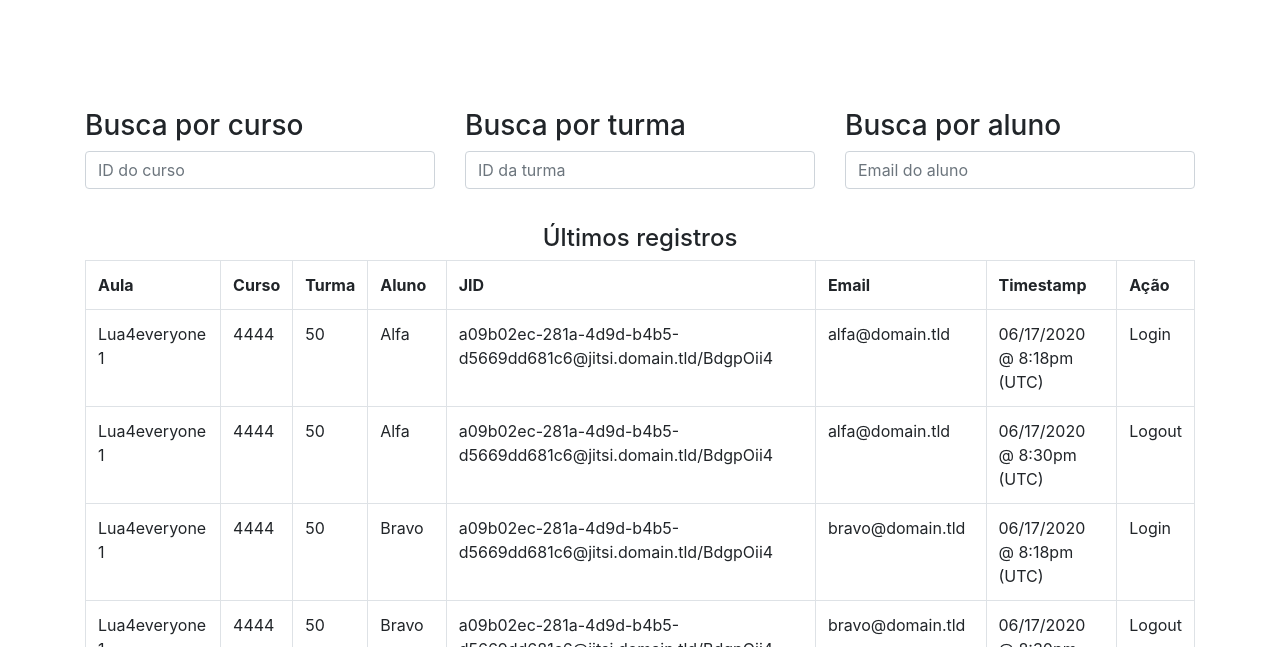
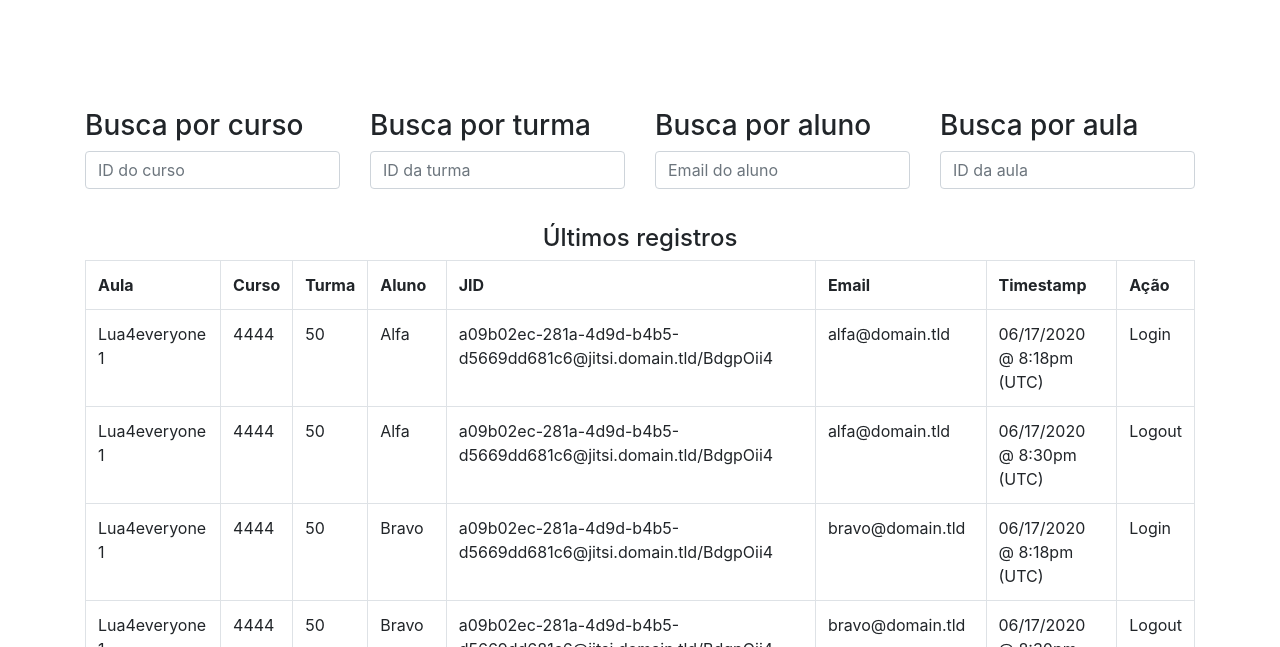
Before and after one commit to bryanasdev000/jitsi-presence-logger, a plain HTML site: page index.html in a window 1280 px wide. Shown: the part 153-800 px from the top of the page. Drawn offline with nearby package versions, Linux system fonts and the light colour scheme; no server answers.

Commit message:
index.html: Beautifier + Forms
Signed-off-by: Bryan A. S <bryanasdev000@gmail.com>

```diff
--- a/index.html
+++ b/index.html
@@ -1,11 +1,13 @@
 <!doctype html>
 <html lang="en">
    <head>
+      <title>Jitsi Presence Logger</title>
       <!-- Required meta tags -->
       <meta charset="utf-8">
       <meta name="viewport" content="width=device-width, initial-scale=1, shrink-to-fit=no">
       <!-- Bootstrap CSS -->
       <link rel="stylesheet" href="https://stackpath.bootstrapcdn.com/bootstrap/4.5.0/css/bootstrap.min.css" integrity="sha384-9aIt2nRpC12Uk9gS9baDl411NQApFmC26EwAOH8WgZl5MYYxFfc+NcPb1dKGj7Sk" crossorigin="anonymous">
+      <script src="js/scripts.js"></script>
    </head>
    <body>
       <header>
@@ -18,17 +20,21 @@
       </header>
       <div class="container">
          <div class="row">
-        <div class="col-sm-4">
+            <div class="col-sm-3">
                <h3>Busca por curso</h3>
-          <input id="msg" type="text" class="form-control" name="msg" placeholder="ID do curso">
+               <input id="cursoInput" type="text" class="form-control" name="curso" placeholder="ID do curso">
             </div>
-        <div class="col-sm-4">
+            <div class="col-sm-3">
                <h3>Busca por turma</h3>
-          <input id="msg" type="text" class="form-control" name="msg" placeholder="ID da turma">
+               <input id="turmaInput" type="text" class="form-control" name="turma" placeholder="ID da turma">
             </div>
-        <div class="col-sm-4">
+            <div class="col-sm-3">
                <h3>Busca por aluno</h3>
-          <input id="msg" type="text" class="form-control" name="msg" placeholder="Email do aluno">
+               <input id="alunoInput" type="text" class="form-control" name="aluno" placeholder="Email do aluno">
+            </div>
+            <div class="col-sm-3">
+               <h3>Busca por aula</h3>
+               <input id="aulaInput" type="text" class="form-control" name="aula" placeholder="ID da aula">
             </div>
          </div>
       </div>
```
Lines whose indentation alone changed are shown as unchanged.
